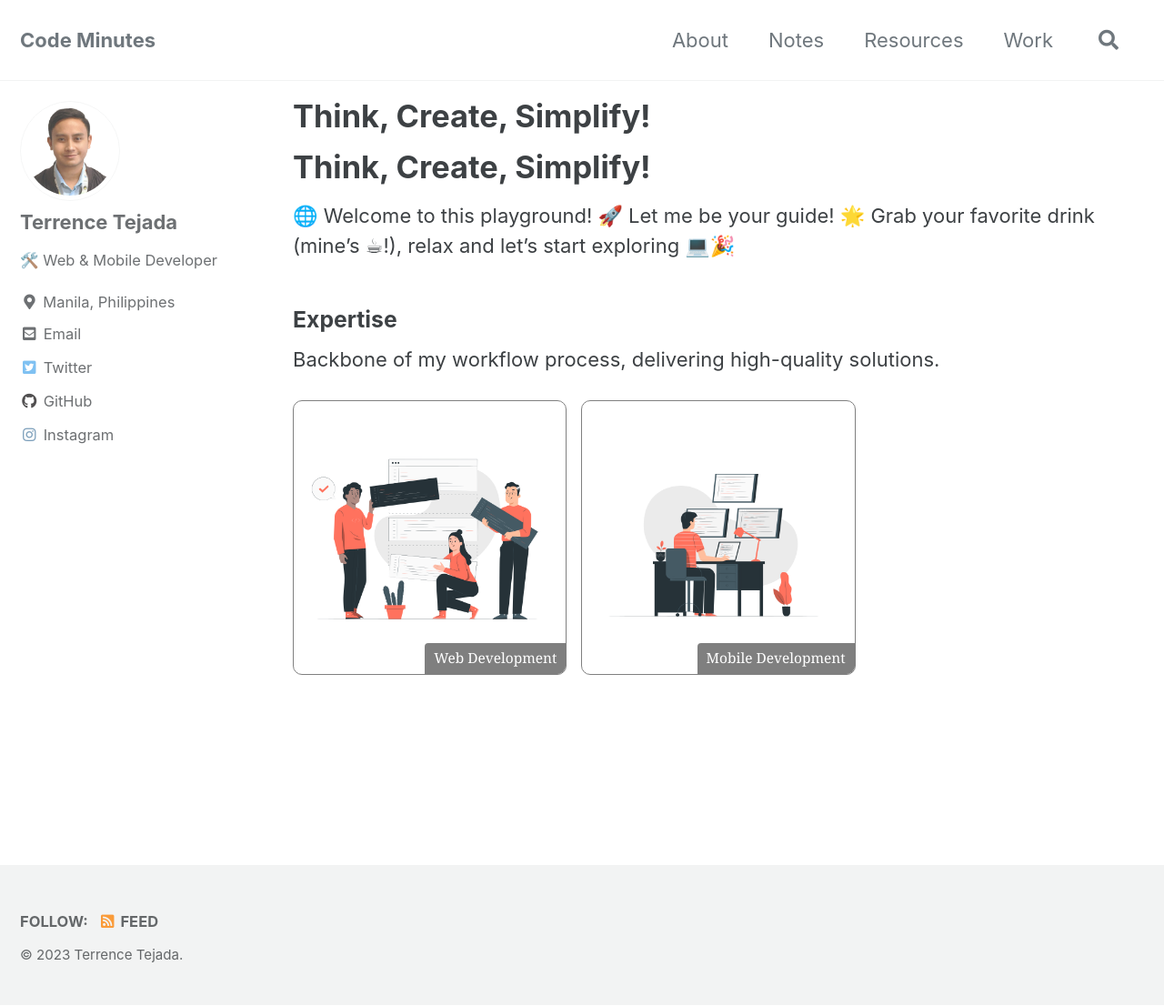
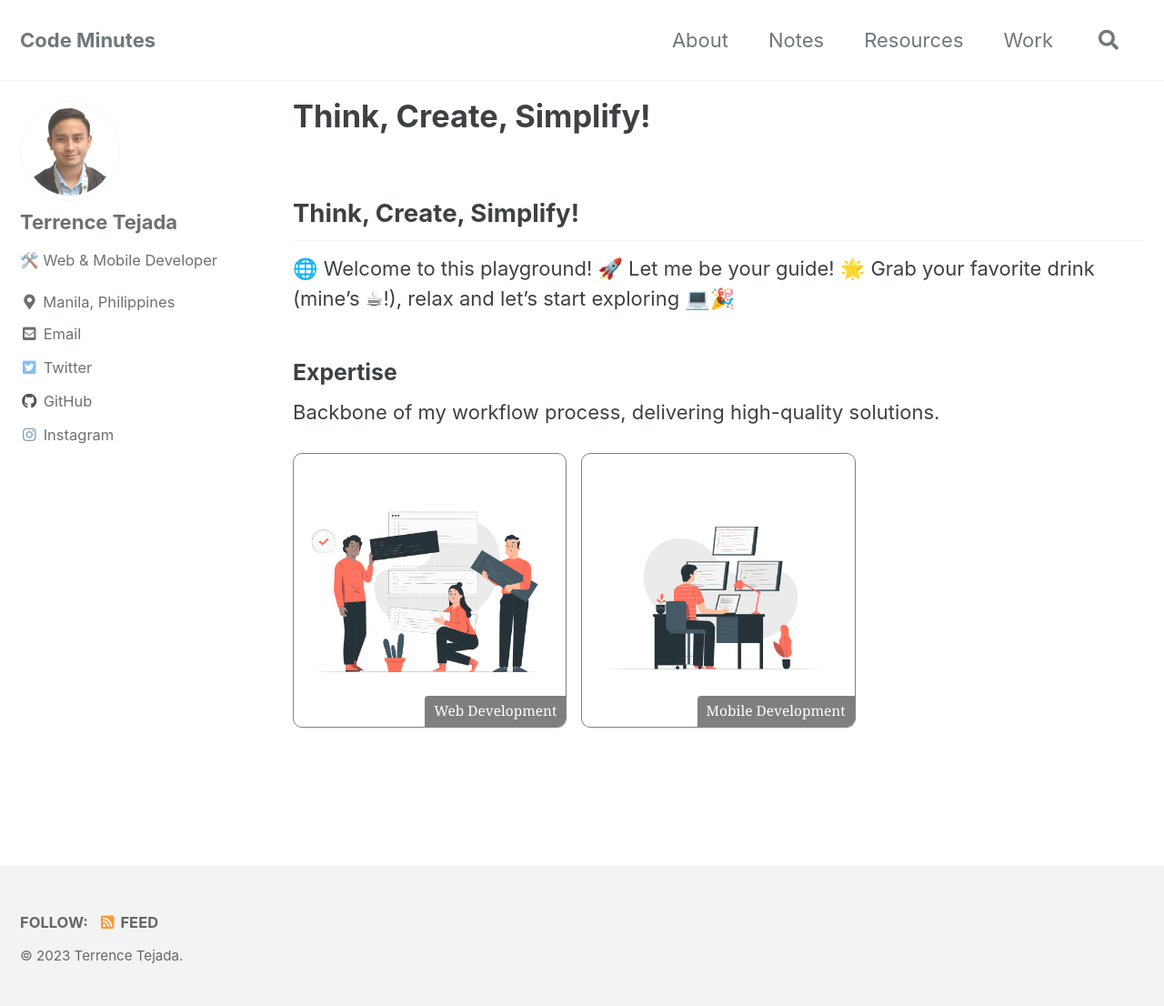
Before and after one commit to ecnerret-adajet/ecnerret-adajet.github.io, a Jekyll site: the page built from index.md, in a window 1280 px wide and 1106 px high. Shown: the whole window at 91% size. Built offline with Jekyll 4.4.1, drawn with Linux system fonts in a browser that asks for light colours; cached includes are drawn as plain includes; our own code applies the rules of GitHub Pages for plain Markdown files.

```diff
--- a/index.md
+++ b/index.md
@@ -17,7 +17,7 @@ feature_row:
 
 ---
 
-# Think, Create, Simplify!
+## Think, Create, Simplify!
 
 🌐 Welcome to this playground! 🚀 Let me be your guide! 🌟 Grab your favorite drink (mine's ☕!), relax and let’s start exploring 💻🎉
 
```
